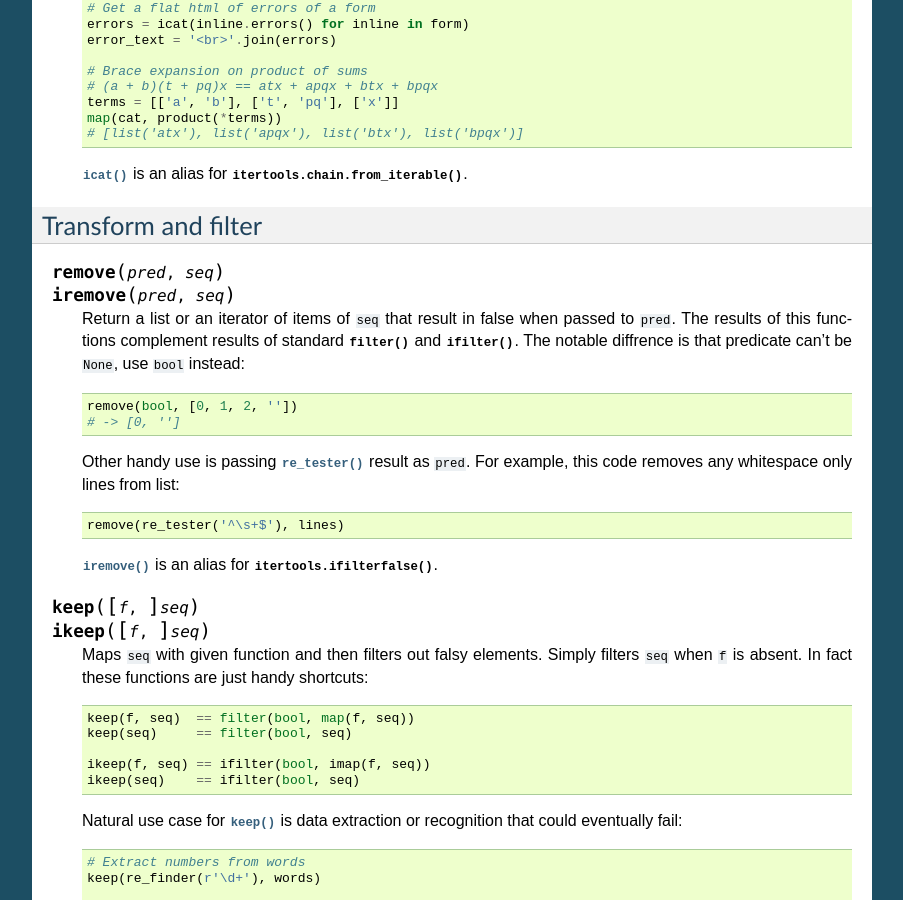
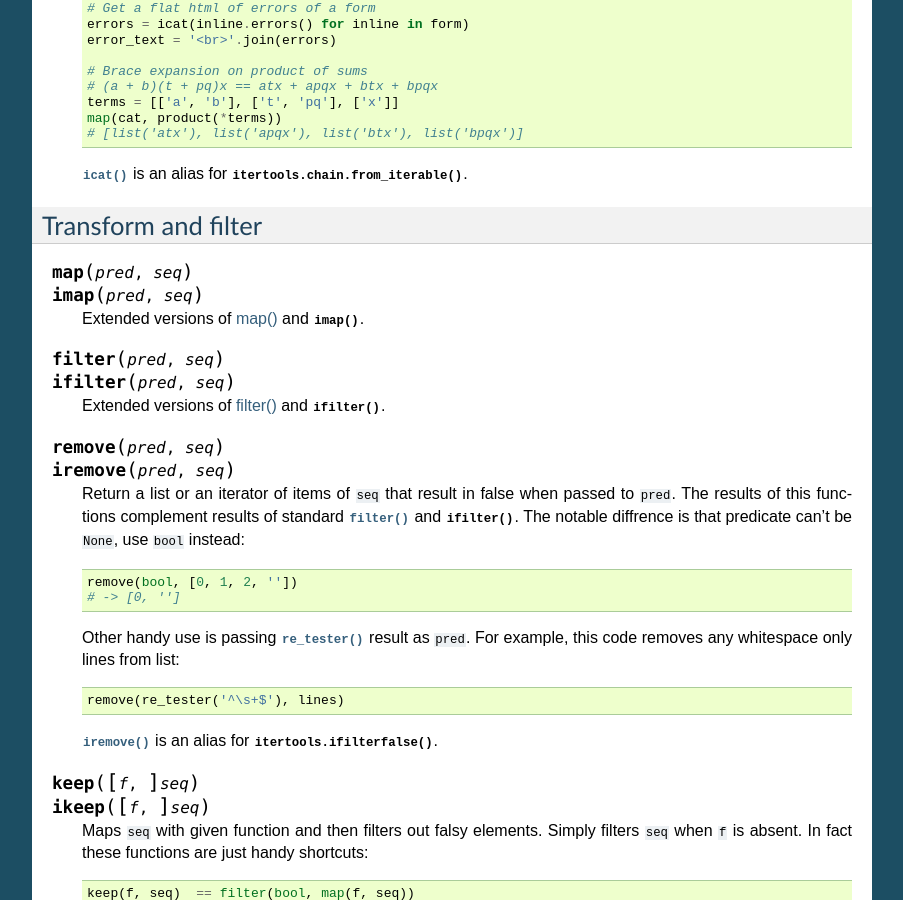
Before and after one commit to Jamaal224/funcy, a Sphinx documentation site: the page built from docs/seqs.rst, in a window 1280 px wide and 900 px high, scrolled down 3126 px. Shown: the whole window, without its empty margins (198-1101 px from the left). Built offline with Sphinx 7.4.7, drawn with Linux system fonts in a browser that asks for light colours; pages that are not in the unit, such as notebooks, are missing from menus; some of the changed text lies outside the part shown.

Commit message:
Doc stubs for i?map() and i?filter()

```diff
--- a/docs/seqs.rst
+++ b/docs/seqs.rst
@@ -197,6 +197,18 @@ Unite
 
 Transform and filter
 --------------------
+
+.. function:: map(pred, seq)
+              imap(pred, seq)
+
+    Extended versions of `map() <http://docs.python.org/2/library/functions.html#map>`_ and :func:`~itertools.imap`.
+
+
+.. function:: filter(pred, seq)
+              ifilter(pred, seq)
+
+    Extended versions of `filter() <http://docs.python.org/2/library/functions.html#filter>`_ and :func:`~itertools.ifilter`.
+
 
 .. function:: remove(pred, seq)
               iremove(pred, seq)
```
